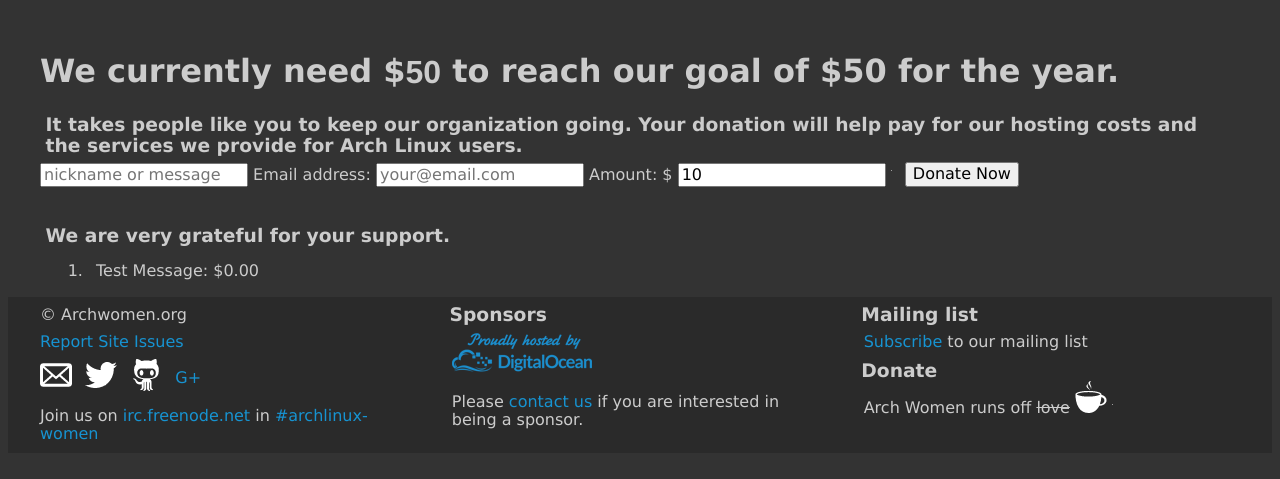
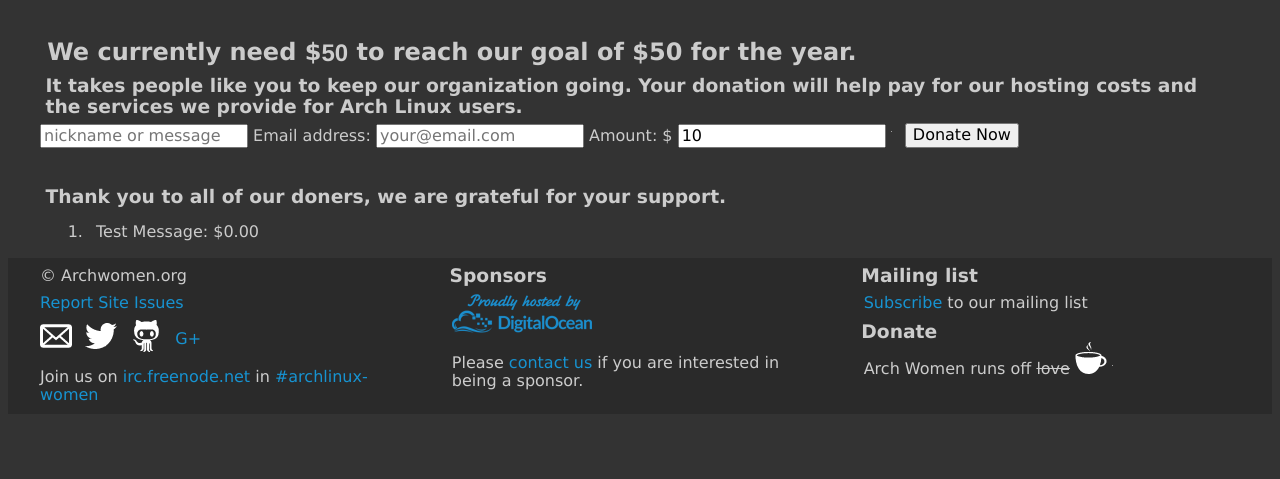
Before and after one commit to archwomen/website, a PHP site: page /donate/index.php in a window 1280 px wide. Shown: the part 94-573 px from the top of the page. Run offline with PHP 8.4, Linux system fonts and the light colour scheme; some libraries are stand-ins or nearby versions; grey boxes are pictures that could not be loaded.

Commit message:
updated text on donation page

```diff
--- a/donate/index.php
+++ b/donate/index.php
@@ -4,9 +4,9 @@
   include $_SERVER['DOCUMENT_ROOT']."/inc/header.php";
 ?>
       <article role="main">
-        <h1>We currently need<strong class="animation"> $<span class="odometer odometer-auto-theme">50</span></strong> to reach
+        <h2>We currently need<strong class="animation"> $<span class="odometer odometer-auto-theme">50</span></strong> to reach
             our goal of $50 for the year.
-        </h1>
+        </h2>
         <h3>It takes people like you to keep our organization
             going. Your donation will help pay for our hosting costs and the
             services we provide for Arch Linux users.
@@ -40,7 +40,7 @@
         </form>
       </article>
       <article id="donations" class="donations">
-        <h3>We are very grateful for your support.</h3>
+        <h3>Thank you to all of our doners, we are grateful for your support.</h3>
         <ol id="donationList"></ol>
       </article>
       <script src="//code.jquery.com/jquery-1.11.2.min.js"></script>
```
